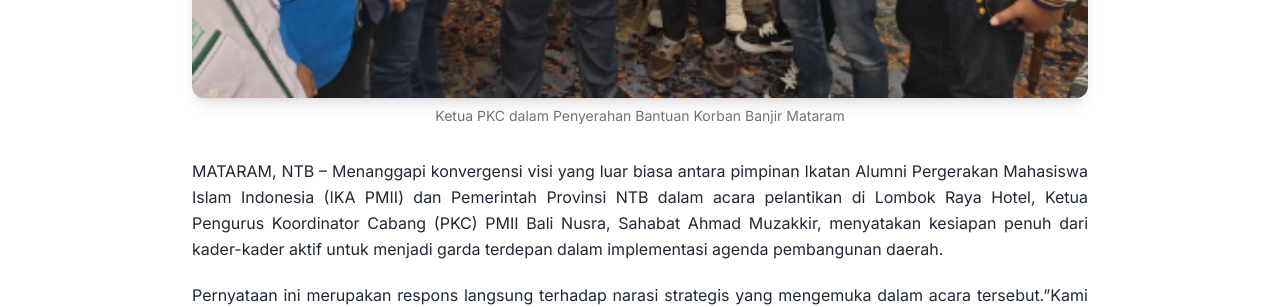
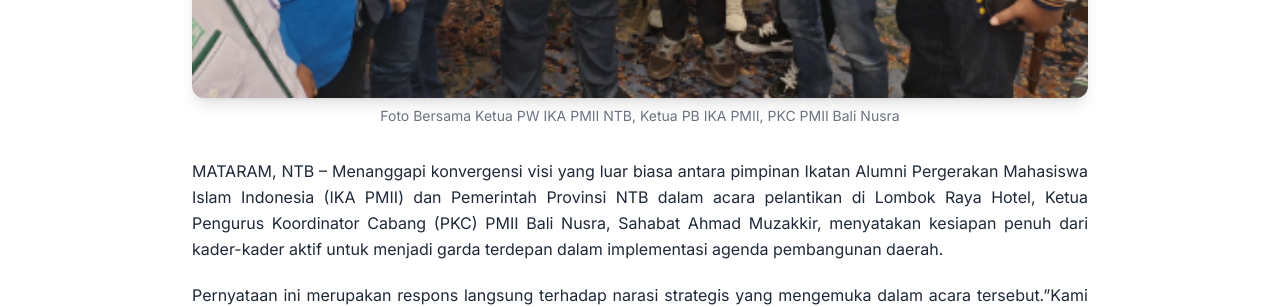
Before and after one commit to websitepmiibalinusra/websitepmiibalinusra.github.io, a Jekyll site: the page built from _posts/2025-07-10-menangkap-momentum-sinergis-pkc-pmii-bali-nusra-nyatakan-kesiapan-menjadi-avant-garde-intelektual-dan-aplikator-lapangan-program-pembangunan-ntb.md, in a window 1280 px wide and 900 px high, scrolled down 977 px. Shown: the part 153-460 px from the top of the window. Built offline with Jekyll 4.4.1, drawn with Linux system fonts in a browser that asks for light colours; nearby versions of some CDN libraries.

Commit message:
Update 2025-07-10-menangkap-momentum-sinergis-pkc-pmii-bali-nusra-nyatakan-kesiapan-menjadi-avant-garde-intelektual-dan-aplikator-lapangan-program-pembangunan-ntb.md

```diff
--- a/_posts/2025-07-10-menangkap-momentum-sinergis-pkc-pmii-bali-nusra-nyatakan-kesiapan-menjadi-avant-garde-intelektual-dan-aplikator-lapangan-program-pembangunan-ntb.md
+++ b/_posts/2025-07-10-menangkap-momentum-sinergis-pkc-pmii-bali-nusra-nyatakan-kesiapan-menjadi-avant-garde-intelektual-dan-aplikator-lapangan-program-pembangunan-ntb.md
@@ -4,7 +4,7 @@ title: "Menangkap Momentum Sinergis: PKC PMII Bali Nusra Nyatakan Kesiapan Menja
 date: 2025-07-10 15:39:32 +0800
 author: "PKC PMII Bali Nusra"
 image: "https://raw.githubusercontent.com/websitepmiibalinusra/websitepmiibalinusra.github.io/main/assets/rilis/menangkap-momentum-sinergis-pkc-pmii-bali-nusra-nyatakan-kesiapan-menjadi-avant-garde-intelektual-dan-aplikator-lapangan-program-pembangunan-ntb.png"
-image_caption: "Ketua PKC dalam Penyerahan Bantuan Korban Banjir Mataram"
+image_caption: "Foto Bersama Ketua PW IKA PMII NTB, Ketua PB IKA PMII, PKC PMII Bali Nusra"
 ---
 
 MATARAM, NTB – Menanggapi konvergensi visi yang luar biasa antara pimpinan Ikatan Alumni Pergerakan Mahasiswa Islam Indonesia (IKA PMII) dan Pemerintah Provinsi NTB dalam acara pelantikan di Lombok Raya Hotel, Ketua Pengurus Koordinator Cabang (PKC) PMII Bali Nusra, Sahabat Ahmad Muzakkir, menyatakan kesiapan penuh dari kader-kader aktif untuk menjadi garda terdepan dalam implementasi agenda pembangunan daerah.
```
